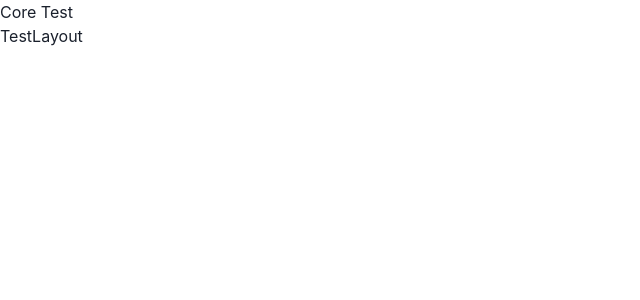
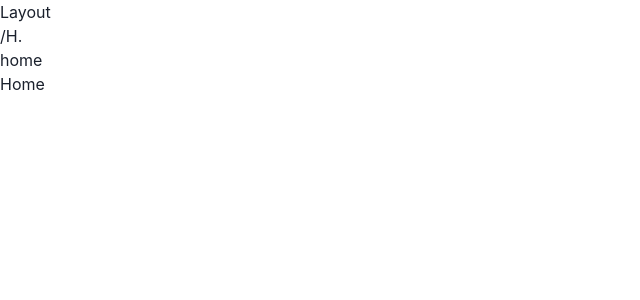
Before and after one commit to D7x7z49/mine-workspace-hub-browser-extension, a React (Vite) app: page /index.html in a window 1280 px wide. Shown: the top 300 px of the page, without its empty margins (0-640 px from the left). Built offline with nearby package versions, Linux system fonts and the light colour scheme.

Commit message:
update routes & layout

```diff
--- a/src/pages/AppRoutes.tsx
+++ b/src/pages/AppRoutes.tsx
@@ -1,16 +1,28 @@
-import { BrowserRouter as Router, Routes, Route } from 'react-router-dom';
+import { RouterProvider, createBrowserRouter } from 'react-router-dom';
 import Home from '@workspacehub/pages/Home';
-import TestPage from '@workspacehub/pages/tests/TestPage';
-import TestLayout from '@workspacehub/pages/tests/TestLayout';
+import Layout from '@workspacehub/pages/Layout';
 
-const AppRoutes = () => (
-  <Router>
-    <Routes>
-      <Route path="index.html" element={<Home />} />
-      <Route path="/test/main" element={<TestPage />} />
-      <Route path="/test/TestLayout" element={<TestLayout />} />
-    </Routes>
-  </Router>
-);
+const routes = [
+  {
+    path: '/',
+    element: <Layout />,
+    children: [
+      {
+        path: 'index.html',
+        element: <Home />,
+      },
+      {
+        path: 'home',
+        element: <Home />,
+      },
+    ],
+  },
+];
+
+const router = createBrowserRouter(routes);
+
+const AppRoutes = () => <RouterProvider router={router} />;
+
+export { routes };
 
 export default AppRoutes;
--- a/src/pages/Home.tsx
+++ b/src/pages/Home.tsx
@@ -1,23 +1,13 @@
 import React from 'react';
-import { Link as ReactRouterLink } from 'react-router-dom';
+// eslint-disable-next-line @typescript-eslint/no-unused-vars
+import { Link as ReactRouterLink, Outlet } from 'react-router-dom';
 // eslint-disable-next-line @typescript-eslint/no-unused-vars
 import { Link as ChakraLink, LinkProps } from '@chakra-ui/react';
 
 const Home: React.FC = () => {
   return (
     <div>
-      <ul>
-        <li>
-          <ChakraLink as={ReactRouterLink} to="/test/main">
-            Core Test
-          </ChakraLink>
-        </li>
-        <li>
-          <ChakraLink as={ReactRouterLink} to="/test/TestLayout">
-            TestLayout
-          </ChakraLink>
-        </li>
-      </ul>
+      <h2>Home</h2>
     </div>
   );
 };
--- /dev/null
+++ b/src/pages/Layout.tsx
@@ -0,0 +1,29 @@
+import React from 'react';
+import { Link as ReactRouterLink, Outlet } from 'react-router-dom';
+// eslint-disable-next-line @typescript-eslint/no-unused-vars
+import { Link as ChakraLink, LinkProps } from '@chakra-ui/react';
+
+const Layout: React.FC = () => {
+  return (
+    <div>
+      <h1>Layout</h1>
+      <ul>
+        <li>
+          <ChakraLink as={ReactRouterLink} to="/">
+            /H.
+          </ChakraLink>
+        </li>
+        <li>
+          <ChakraLink as={ReactRouterLink} to="/home">
+            home
+          </ChakraLink>
+        </li>
+      </ul>
+      <div>
+        <Outlet />
+      </div>
+    </div>
+  );
+};
+
+export default Layout;
--- a/src/pages/tests/TestLayout.tsx
+++ b/src/pages/__test__/TestLayout.tsx
@@ -1,6 +1,8 @@
-import React, { useState, useRef, useCallback, useEffect } from 'react';
-import { useBoolean, Grid, GridItem } from '@chakra-ui/react';
+import React, { useCallback, useEffect, useRef, useState } from 'react';
+import { Grid, GridItem, useBoolean } from '@chakra-ui/react';
 import { throttle } from 'lodash';
+// eslint-disable-next-line @typescript-eslint/no-unused-vars
+import LightSwitchButton from '@workspacehub/components/button/LightSwitchButton';
 
 const TestLayout: React.FC = () => {
   // State to manage the width of the navigation pane
@@ -88,36 +90,28 @@ const TestLayout: React.FC = () => {
   return (
     <Grid
       templateAreas={`
-            "header header header"
-            "nav resize main"
-            "footer footer footer"
-          `}
+          "header header header"
+          "nav resize main"
+          "footer footer footer"
+        `}
       gridTemplateRows="50px 1fr 30px"
       gridTemplateColumns={`${navWidth}px 5px 1fr`}
       h="100vh"
       gap="1"
-      color="blackAlpha.700"
       fontWeight="bold">
-      <GridItem bg="orange.300" area="header">
-        Header
-      </GridItem>
-      <GridItem ref={navRef} bg="pink.300" area="nav">
+      <GridItem area="header">Header</GridItem>
+      <GridItem ref={navRef} area="nav">
         Nav
       </GridItem>
       <GridItem
         ref={resizeRef}
-        bg="tomato"
         area="resize"
         cursor="col-resize"
         onMouseDown={startResizing} // Start resizing on mouse down directly on the resize area
         // 鼠标按下直接在调整大小区域上开始调整大小
       />
-      <GridItem bg="green.300" area="main">
-        Main
-      </GridItem>
-      <GridItem bg="blue.300" area="footer">
-        Footer
-      </GridItem>
+      <GridItem area="main">Main</GridItem>
+      <GridItem area="footer">Footer</GridItem>
     </Grid>
   );
 };
--- a/src/pages/tests/TestPage.tsx
+++ /dev/null
@@ -1,107 +0,0 @@
-// eslint-disable-next-line @typescript-eslint/no-unused-vars
-import React, { useState, useRef, MouseEvent, useCallback, useEffect } from 'react';
-// eslint-disable-next-line @typescript-eslint/no-unused-vars
-import { useBoolean, Grid, GridItem, useOutsideClick } from '@chakra-ui/react';
-import { throttle } from 'lodash';
-
-const TestPage: React.FC = () => {
-  // eslint-disable-next-line @typescript-eslint/no-unused-vars
-  const logBookmarks = () => {
-    chrome.runtime.sendMessage({ action: 'logBookmarks' }, (response) => {
-      console.log(response.status);
-    });
-  };
-  // eslint-disable-next-line @typescript-eslint/no-unused-vars
-  const testWork = () => {
-    // eslint-disable-next-line @typescript-eslint/no-unused-vars
-    const test = process.env;
-    console.log(process.env.NODE_ENV);
-    console.log(process.env.REACT_APP_API_KEY_TEST);
-    console.log(process.env.IS_TEST_ENV);
-  };
-
-  const [navWidth, setNavWidth] = useState(150); // 初始 nav 宽度
-  const [isResizing, setIsResizing] = useBoolean();
-
-  const resizeRef = useRef(null);
-  const navRef = useRef(null);
-
-  const navWidthRef = useRef(navWidth);
-  const isResizingRef = useRef(isResizing);
-
-  useEffect(() => {
-    navWidthRef.current = navWidth;
-    isResizingRef.current = isResizing;
-  }, [navWidth, isResizing]);
-
-  const startResizing = useCallback(() => {
-    if (!isResizingRef.current) {
-      setIsResizing.on();
-    }
-  }, [setIsResizing]);
-
-  const stopResizing = useCallback(() => {
-    setIsResizing.off();
-  }, [setIsResizing]);
-
-  const handleMouseMove = useCallback(
-    throttle((e) => {
-      requestAnimationFrame(() => {
-        if (isResizingRef.current) {
-          const newWidth = e.clientX;
-          if (newWidth !== navWidthRef.current) {
-            setNavWidth(newWidth);
-          }
-        }
-      });
-    }, 15),
-    [],
-  );
-
-  useEffect(() => {
-    if (isResizing) {
-      document.addEventListener('mouseup', stopResizing);
-      document.addEventListener('mousemove', handleMouseMove);
-    } else {
-      document.removeEventListener('mousemove', handleMouseMove);
-      document.removeEventListener('mouseup', stopResizing);
-    }
-
-    return () => {
-      document.removeEventListener('mousemove', handleMouseMove);
-      document.removeEventListener('mouseup', stopResizing);
-      handleMouseMove.cancel(); // 取消 debounce 队列中的待处理事件
-    };
-  }, [isResizing, handleMouseMove, stopResizing]);
-
-  return (
-    <Grid
-      templateAreas={`
-            "header header header"
-            "nav resize main"
-            "footer footer footer"
-          `}
-      gridTemplateRows="50px 1fr 30px"
-      gridTemplateColumns={`${navWidth}px 5px 1fr`}
-      h="100vh"
-      gap="1"
-      color="blackAlpha.700"
-      fontWeight="bold">
-      <GridItem bg="orange.300" area="header">
-        Header
-      </GridItem>
-      <GridItem ref={navRef} bg="pink.300" area="nav">
-        Nav
-      </GridItem>
-      <GridItem ref={resizeRef} bg="tomato" area="resize" cursor="col-resize" onMouseDown={startResizing} />
-      <GridItem bg="green.300" area="main">
-        Main
-      </GridItem>
-      <GridItem bg="blue.300" area="footer">
-        Footer
-      </GridItem>
-    </Grid>
-  );
-};
-
-export default TestPage;
```
Also changed, not shown: src/pages/__test__/TestPage.tsx (added, +25 -0 lines).
